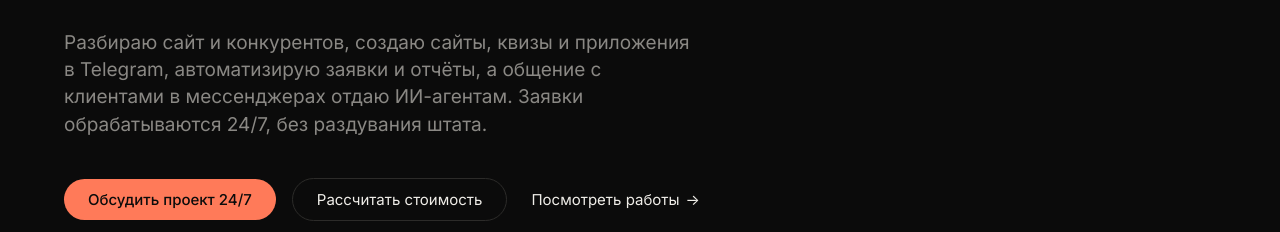
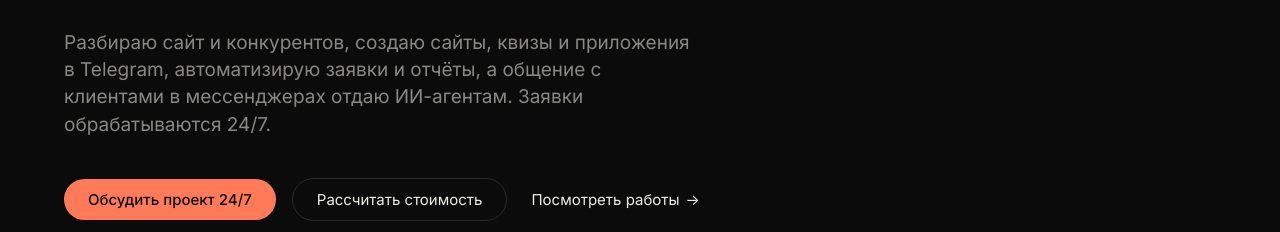
Before and after one commit to vasilenkan72/portfolio, a plain HTML site: page index.html in a window 1280 px wide. Shown: the part 568-800 px from the top of the page. Drawn offline with nearby package versions, Linux system fonts and the light colour scheme.

Commit message:
Hero: remove 'без раздувания штата' phrase (RU/EN)
Co-Authored-By: Claude Opus 5.5 <noreply@anthropic.com>

```diff
--- a/index.html
+++ b/index.html
@@ -92,9 +92,9 @@
          data-ru="Закрываю задачи бизнеса под ключ"
          data-en="I solve business tasks end to end">Закрываю задачи бизнеса под ключ</p>
       <p class="subtext reveal-fade" style="--d:.25s"
-         data-ru="Разбираю сайт и конкурентов, создаю сайты, квизы и приложения в Telegram, автоматизирую заявки и отчёты, а общение с клиентами в мессенджерах отдаю ИИ-агентам. Заявки обрабатываются 24/7, без раздувания штата."
-         data-en="I audit your website and competitors, build websites, quizzes and Telegram apps, automate leads and reports, and hand client conversations in messengers to AI agents. Leads are handled 24/7, without growing your team.">
-        Разбираю сайт и конкурентов, создаю сайты, квизы и приложения в Telegram, автоматизирую заявки и отчёты, а общение с клиентами в мессенджерах отдаю ИИ-агентам. Заявки обрабатываются 24/7, без раздувания штата.
+         data-ru="Разбираю сайт и конкурентов, создаю сайты, квизы и приложения в Telegram, автоматизирую заявки и отчёты, а общение с клиентами в мессенджерах отдаю ИИ-агентам. Заявки обрабатываются 24/7."
+         data-en="I audit your website and competitors, build websites, quizzes and Telegram apps, automate leads and reports, and hand client conversations in messengers to AI agents. Leads are handled 24/7.">
+        Разбираю сайт и конкурентов, создаю сайты, квизы и приложения в Telegram, автоматизирую заявки и отчёты, а общение с клиентами в мессенджерах отдаю ИИ-агентам. Заявки обрабатываются 24/7.
       </p>
       <div class="hero__cta reveal-fade" style="--d:.4s">
         <button type="button" class="btn btn-primary" data-chat-open
```
